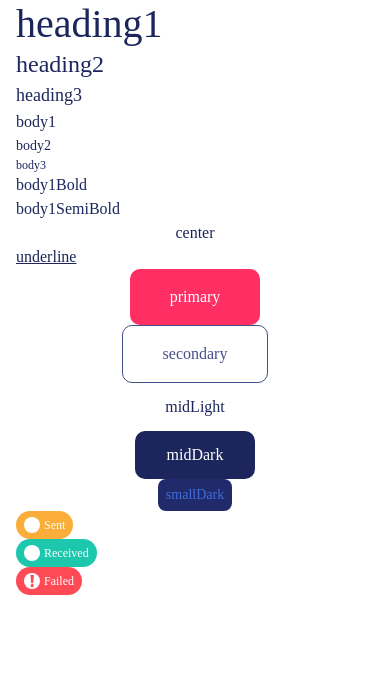
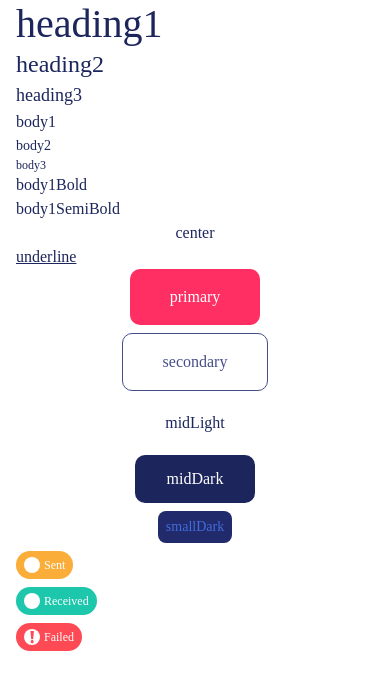
Before and after one commit to johnhaup/fintech, a React Native app: screen / in a window 390 px wide. Shown: the top 690 px of the page. Built offline with nearby package versions, Linux system fonts and the light colour scheme.

Commit message:
Update components with Spacer.

```diff
--- a/App.tsx
+++ b/App.tsx
@@ -1,4 +1,4 @@
-import { MainButton, MainText, Pill } from '@atoms';
+import { MainButton, MainText, Pill, Spacer } from '@atoms';
 import React from 'react';
 import {
   ScrollView,
@@ -29,12 +29,19 @@ const App = () => {
         <MainText center>center</MainText>
         <MainText underline>underline</MainText>
         <MainButton text={'primary'} onPress={() => null} primary />
+        <Spacer height={8} />
         <MainButton text={'secondary'} onPress={() => null} secondary />
+        <Spacer height={8} />
         <MainButton text={'midLight'} onPress={() => null} midLight />
+        <Spacer height={8} />
         <MainButton text={'midDark'} onPress={() => null} midDark />
+        <Spacer height={8} />
         <MainButton text={'smallDark'} onPress={() => null} smallDark />
+        <Spacer height={8} />
         <Pill status={'sent'} />
+        <Spacer height={8} />
         <Pill status={'received'} />
+        <Spacer height={8} />
         <Pill status={'failed'} />
       </ScrollView>
     </View>
--- a/src/components/atoms/Pill.tsx
+++ b/src/components/atoms/Pill.tsx
@@ -4,6 +4,7 @@ import capitalize from 'lodash/capitalize';
 import React, { cloneElement } from 'react';
 import { StyleSheet, View } from 'react-native';
 import { MainText } from './MainText';
+import { Spacer } from './Spacer';
 
 const TRANSFER_STATUSES = ['sent', 'received', 'failed'] as const;
 type TransferStatusTuple = typeof TRANSFER_STATUSES;
@@ -37,7 +38,7 @@ export const Pill = ({
   return (
     <View style={containerStyle} testID={testID}>
       <View style={styles.iconContainer}>{cloneElement(iconMap[status])}</View>
-      <View style={styles.spacer} />
+      <Spacer w={4} />
       <MainText body3 white>
         {capitalize(status)}
       </MainText>
@@ -62,7 +63,4 @@ const styles = StyleSheet.create({
     alignItems: 'center',
     justifyContent: 'center',
   },
-  spacer: {
-    width: 4,
-  },
 });
```
